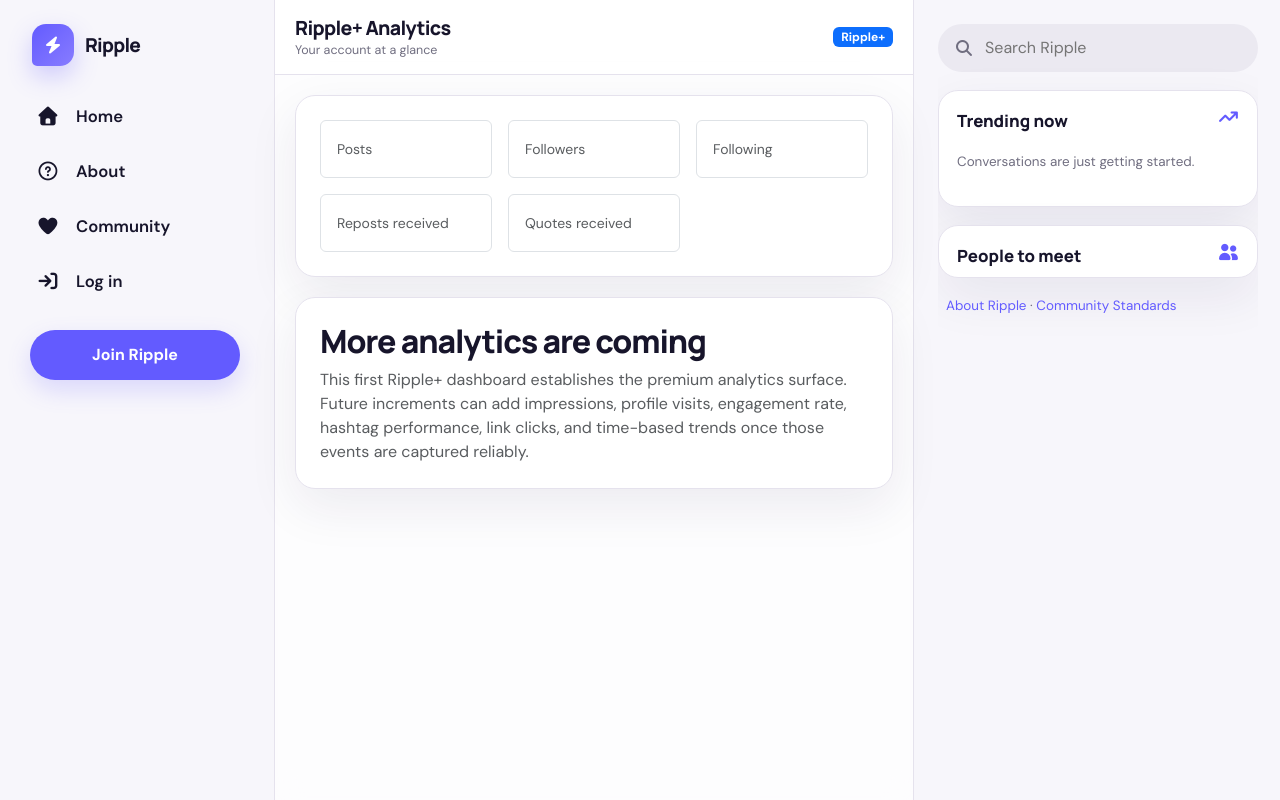
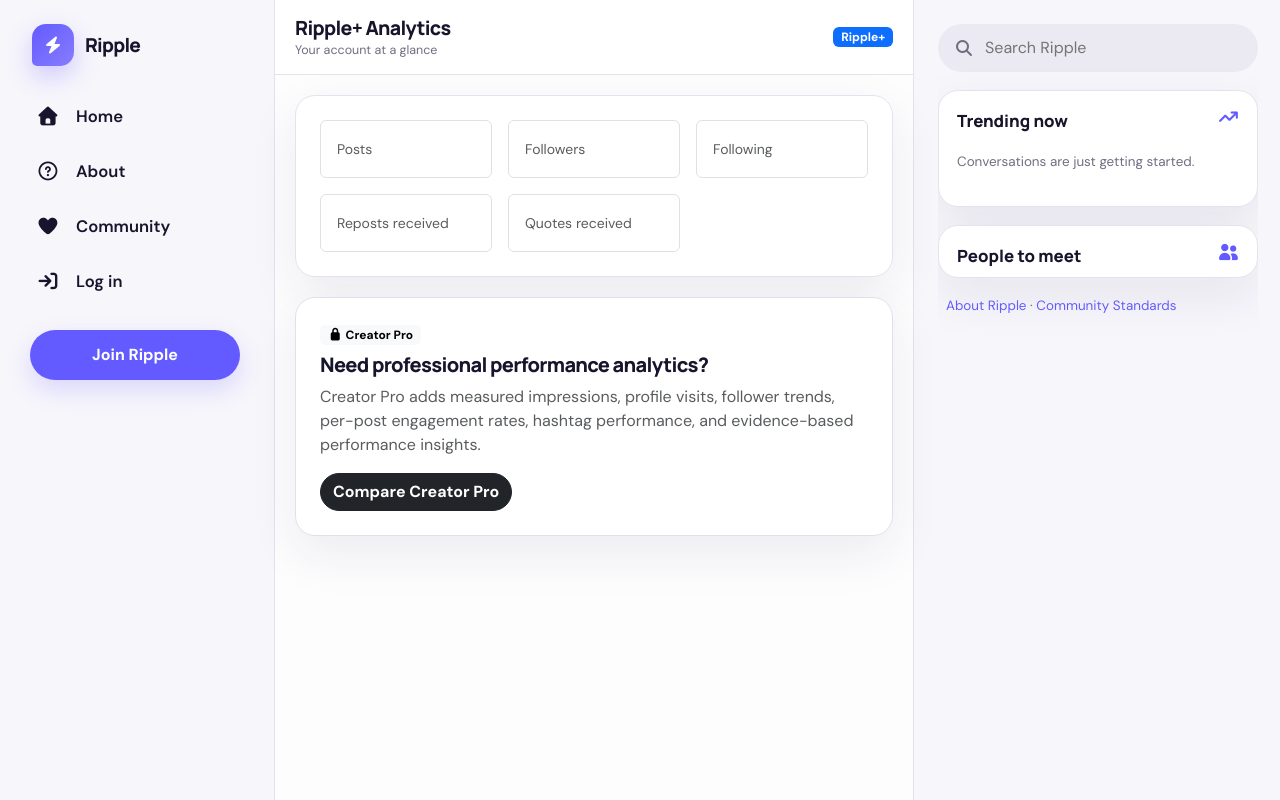
Before and after one commit to drakeg/twitclone, a Python web app: template templates/analytics.html in a window 1280 px wide. Run offline with Jinja, Linux system fonts and the light colour scheme; the template is opened without the code that fills it, so the values that code supplies are empty.

Commit message:
Add contextual Creator Pro analytics discovery

```diff
--- a/templates/analytics.html
+++ b/templates/analytics.html
@@ -9,5 +9,5 @@
 <div class="col-6 col-md-4"><div class="border rounded p-3 h-100"><small class="text-muted">Reposts received</small><h2 class="mb-0">{{ stats.reposts_received }}</h2></div></div>
 <div class="col-6 col-md-4"><div class="border rounded p-3 h-100"><small class="text-muted">Quotes received</small><h2 class="mb-0">{{ stats.quotes_received }}</h2></div></div>
 </div></section>
-<section class="surface-card"><h2>More analytics are coming</h2><p class="text-muted mb-0">This first Ripple+ dashboard establishes the premium analytics surface. Future increments can add impressions, profile visits, engagement rate, hashtag performance, link clicks, and time-based trends once those events are captured reliably.</p></section>
+{% if current_user.has_entitlement('creator_pro') %}<section class="surface-card"><div class="d-flex justify-content-between align-items-center gap-3 flex-wrap"><div><span class="auth-kicker">Creator Pro</span><h2 class="h5 mb-1">Go deeper with measured performance</h2><p class="text-muted mb-0">See impressions, profile visits, follower growth, engagement rates, hashtag performance, and What worked? insights.</p></div><a class="btn btn-dark" href="{{ url_for('creator_analytics') }}">Open Creator Pro</a></div></section>{% else %}<section class="surface-card border"><div class="d-flex justify-content-between align-items-start gap-3 flex-wrap"><div><span class="badge text-bg-light mb-2"><i class="fa-solid fa-lock"></i> Creator Pro</span><h2 class="h5">Need professional performance analytics?</h2><p class="text-muted mb-0">Creator Pro adds measured impressions, profile visits, follower trends, per-post engagement rates, hashtag performance, and evidence-based performance insights.</p></div><a class="btn btn-dark" href="{{ url_for('payments.billing_home') }}">Compare Creator Pro</a></div></section>{% endif %}
 {% endblock %}
```
